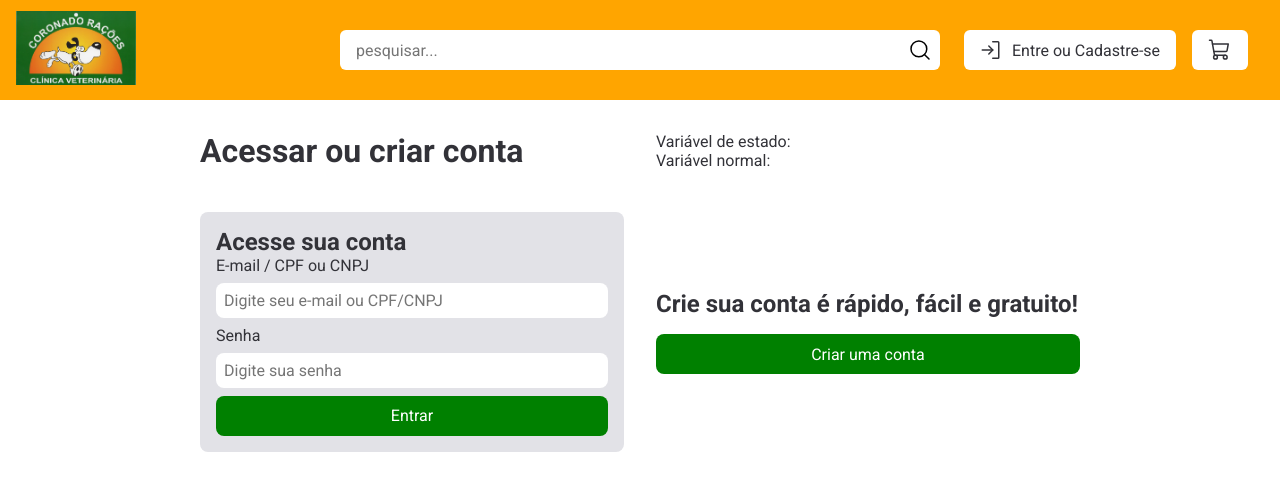
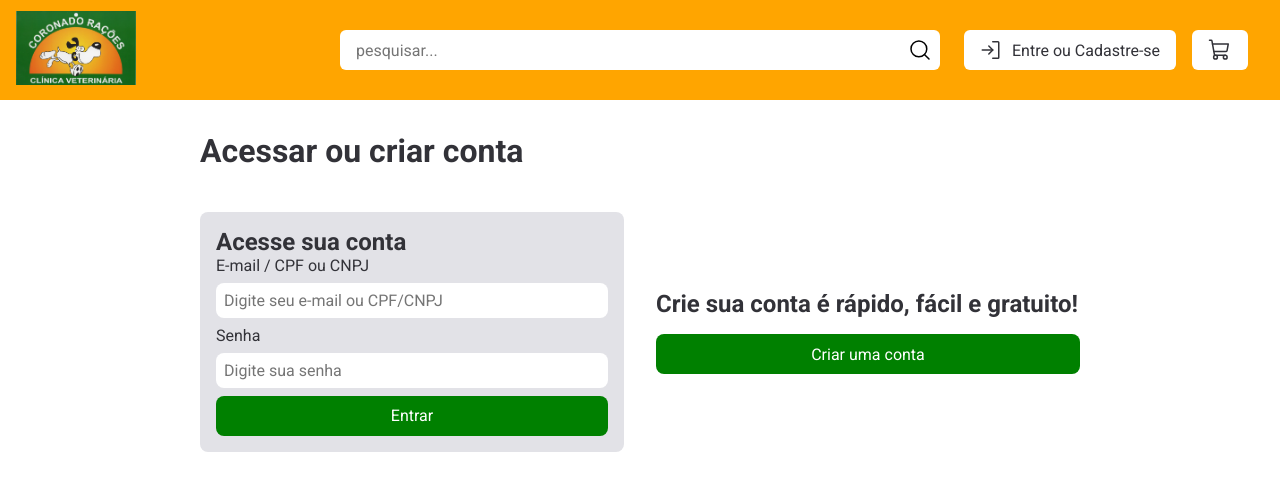
Before and after one commit to rafael-hc/coronado-front, a React (Vite) app: page /login/user in a window 1280 px wide. Shown: the top 490 px of the page. Built offline with nearby package versions, Linux system fonts and the light colour scheme.

Commit message:
Tela de login em andamento

```diff
--- a/src/pages/Login/index.tsx
+++ b/src/pages/Login/index.tsx
@@ -1,4 +1,3 @@
-import { useState } from 'react'
 import {
   FormSingIn,
   LoginContainer,
@@ -8,8 +7,6 @@ import {
 } from './styles'
 
 export const Login = () => {
-  const [number, setNumber] = useState('')
-  let numero = ''
   return (
     <LoginContainer>
       <h1>Acessar ou criar conta</h1>
@@ -22,7 +19,6 @@ export const Login = () => {
             name="login"
             id="login"
             placeholder="Digite seu e-mail ou CPF/CNPJ"
-            onChange={(e) => setNumber(e.target.value)}
           />
           <label htmlFor="">Senha</label>
           <input
@@ -30,10 +26,6 @@ export const Login = () => {
             name="password"
             id="password"
             placeholder="Digite sua senha"
-            onChange={(e) => {
-              numero = e.target.value
-              console.log(numero)
-            }}
           />
           <button type="submit">Entrar</button>
         </FormSingIn>
@@ -42,10 +34,6 @@ export const Login = () => {
         <h2>Crie sua conta é rápido, fácil e gratuito!</h2>
         <SingUpButton to="/register">Criar uma conta</SingUpButton>
       </SingUp>
-      <div>
-        <p>{`Variável de estado: ${number}`}</p>
-        <p>{`Variável normal: ${numero}`}</p>
-      </div>
     </LoginContainer>
   )
 }
```
